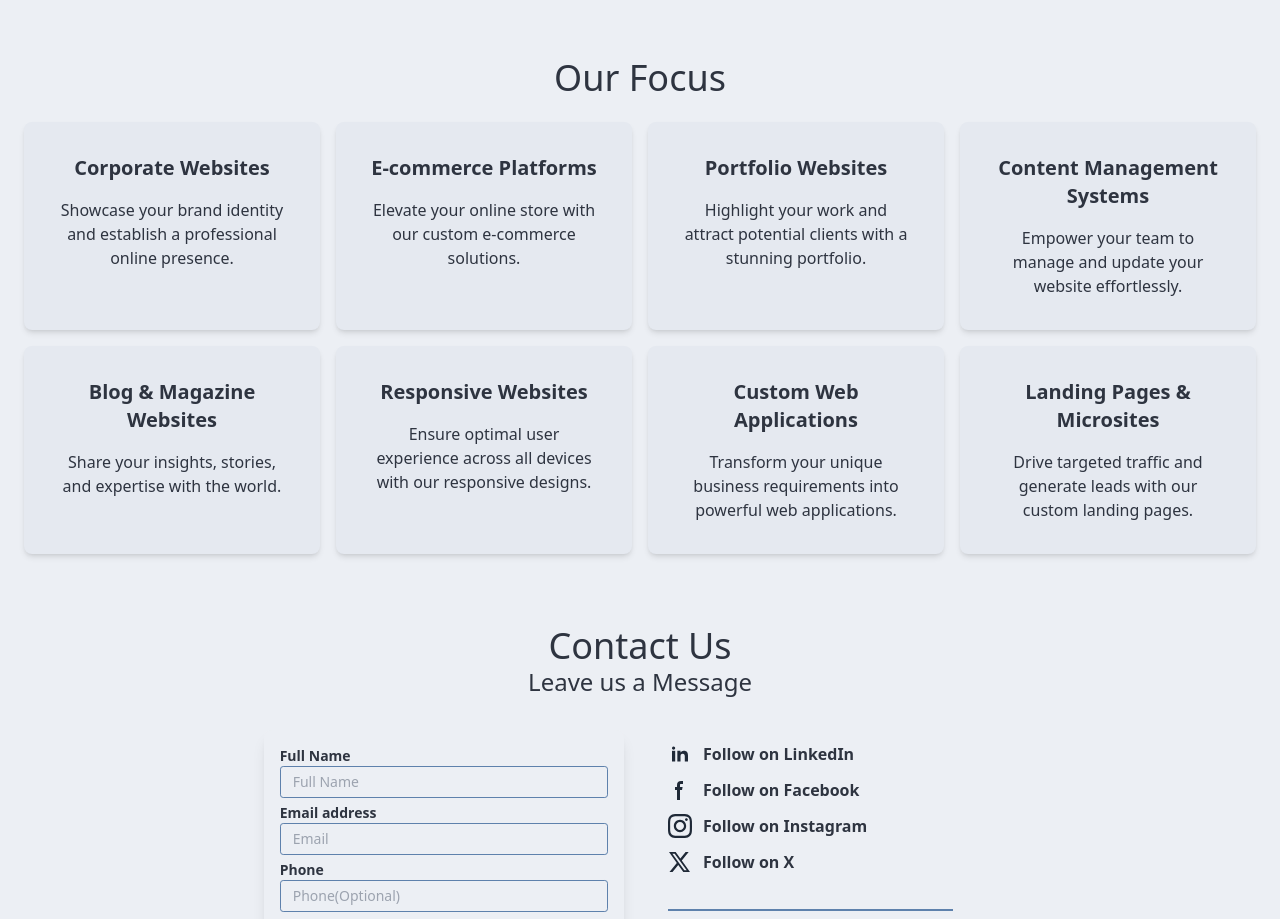
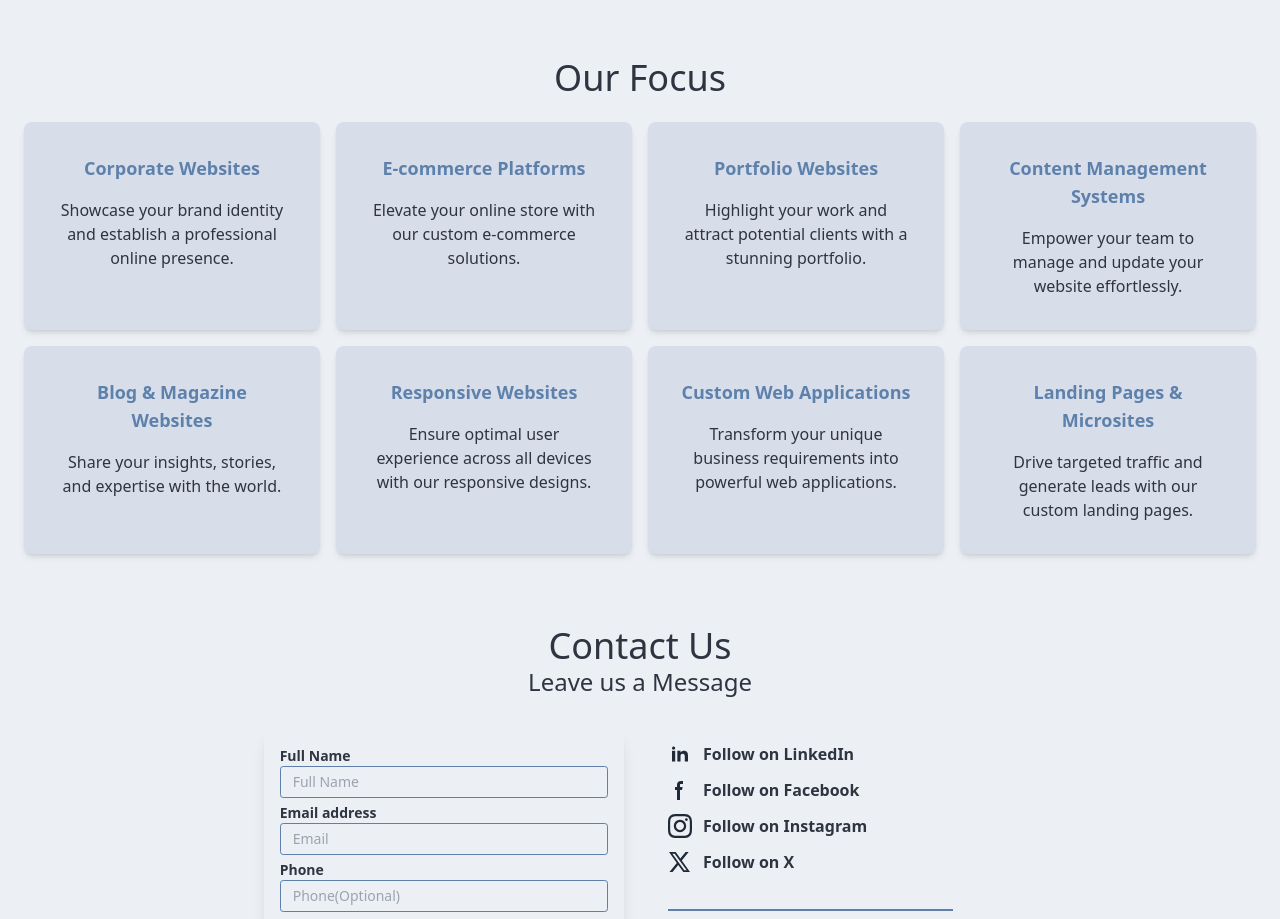
Before and after one commit to gachagajnr/sensitive_webdesigners, a SvelteKit app: page / in a window 1280 px wide. Shown: the part 2840-3759 px from the top of the page. Built offline with nearby package versions, Linux system fonts and the light colour scheme.

Commit message:
improve cards

```diff
--- a/src/routes/+page.svelte
+++ b/src/routes/+page.svelte
@@ -154,59 +154,59 @@
 	<div class="py-12">
 		<h1 class="text-center text-4xl">Our Focus</h1>
 		<div class="container mx-auto p-6 grid grid-cols-1 md:grid-cols-2 lg:grid-cols-4 gap-4">
-			<div class="card bg-base-200 shadow-md rounded-lg">
+			<div class="card bg-base-300 shadow-md rounded-lg hover:-translate-y-2 duration-150 hover:bg-base-100">
 				<div class="card-body items-center text-center">
-					<h2 class="text-xl card-title mb-2">Corporate Websites</h2>
-					<p>Showcase your brand identity and establish a professional online presence.</p>
+					<h2 class="text-lg font-bold text-primary card-title mb-2">Corporate Websites</h2>
+					<p class="">Showcase your brand identity and establish a professional online presence.</p>
 				</div>
 			</div>
 
-			<div class="card bg-base-200 shadow-md rounded-lg">
+			<div class="card bg-base-300 shadow-md rounded-lg hover:-translate-y-2 duration-150 hover:bg-base-100">
 				<div class="card-body items-center text-center">
-					<h2 class="text-xl card-title mb-2">E-commerce Platforms</h2>
-					<p>Elevate your online store with our custom e-commerce solutions.</p>
+					<h2 class="text-lg font-bold text-primary card-title mb-2">E-commerce Platforms</h2>
+					<p class="">Elevate your online store with our custom e-commerce solutions.</p>
 				</div>
 			</div>
 
-			<div class="card bg-base-200 shadow-md rounded-lg">
+			<div class="card bg-base-300 shadow-md rounded-lg hover:-translate-y-2 duration-150 hover:bg-base-100">
 				<div class="card-body items-center text-center">
-					<h2 class="text-xl card-title mb-2">Portfolio Websites</h2>
-					<p>Highlight your work and attract potential clients with a stunning portfolio.</p>
+					<h2 class="text-lg font-bold text-primary card-title mb-2">Portfolio Websites</h2>
+					<p class="">Highlight your work and attract potential clients with a stunning portfolio.</p>
 				</div>
 			</div>
 
-			<div class="card bg-base-200 shadow-md rounded-lg">
+			<div class="card bg-base-300 shadow-md rounded-lg hover:-translate-y-2 duration-150 hover:bg-base-100">
 				<div class="card-body items-center text-center">
-					<h2 class="text-xl card-title mb-2">Content Management Systems</h2>
-					<p>Empower your team to manage and update your website effortlessly.</p>
+					<h2 class="text-lg font-bold text-primary card-title mb-2">Content Management Systems</h2>
+					<p class="">Empower your team to manage and update your website effortlessly.</p>
 				</div>
 			</div>
 
-			<div class="card bg-base-200 shadow-md rounded-lg">
+			<div class="card bg-base-300 shadow-md rounded-lg hover:-translate-y-2 duration-150 hover:bg-base-100">
 				<div class="card-body items-center text-center">
-					<h2 class="text-xl card-title mb-2">Blog & Magazine Websites</h2>
-					<p>Share your insights, stories, and expertise with the world.</p>
+					<h2 class="text-lg font-bold text-primary card-title mb-2">Blog & Magazine Websites</h2>
+					<p class="">Share your insights, stories, and expertise with the world.</p>
 				</div>
 			</div>
 
-			<div class="card bg-base-200 shadow-md rounded-lg">
+			<div class="card bg-base-300 shadow-md rounded-lg hover:-translate-y-2 duration-150 hover:bg-base-100">
 				<div class="card-body items-center text-center">
-					<h2 class="text-xl card-title mb-2">Responsive Websites</h2>
-					<p>Ensure optimal user experience across all devices with our responsive designs.</p>
+					<h2 class="text-lg font-bold text-primary card-title mb-2">Responsive Websites</h2>
+					<p class="">Ensure optimal user experience across all devices with our responsive designs.</p>
 				</div>
 			</div>
 
-			<div class="card bg-base-200 shadow-md rounded-lg">
+			<div class="card bg-base-300 shadow-md rounded-lg hover:-translate-y-2 duration-150 hover:bg-base-100">
 				<div class="card-body items-center text-center">
-					<h2 class="text-xl card-title mb-2">Custom Web Applications</h2>
-					<p>Transform your unique business requirements into powerful web applications.</p>
+					<h2 class="text-lg font-bold text-primary card-title mb-2">Custom Web Applications</h2>
+					<p class="">Transform your unique business requirements into powerful web applications.</p>
 				</div>
 			</div>
 
-			<div class="card bg-base-200 shadow-md rounded-lg">
+			<div class="card bg-base-300 shadow-md rounded-lg hover:-translate-y-2 duration-150 hover:bg-base-100">
 				<div class="card-body items-center text-center">
-					<h2 class="text-xl card-title mb-2">Landing Pages & Microsites</h2>
-					<p>Drive targeted traffic and generate leads with our custom landing pages.</p>
+					<h2 class="text-lg font-bold text-primary card-title mb-2">Landing Pages & Microsites</h2>
+					<p class="">Drive targeted traffic and generate leads with our custom landing pages.</p>
 				</div>
 			</div>
 		</div>
@@ -214,7 +214,6 @@
 	<div>
 		<h1 class="text-center text-4xl">Contact Us</h1>
 		<p class="text-2xl">Leave us a Message</p>
-
 		<div class="container mx-auto p-6 grid grid-cols-1 md:grid-cols-2 lg:grid-cols-2 gap-4">
 			<div class="  grid justify-end p-2">
 				<form
```
